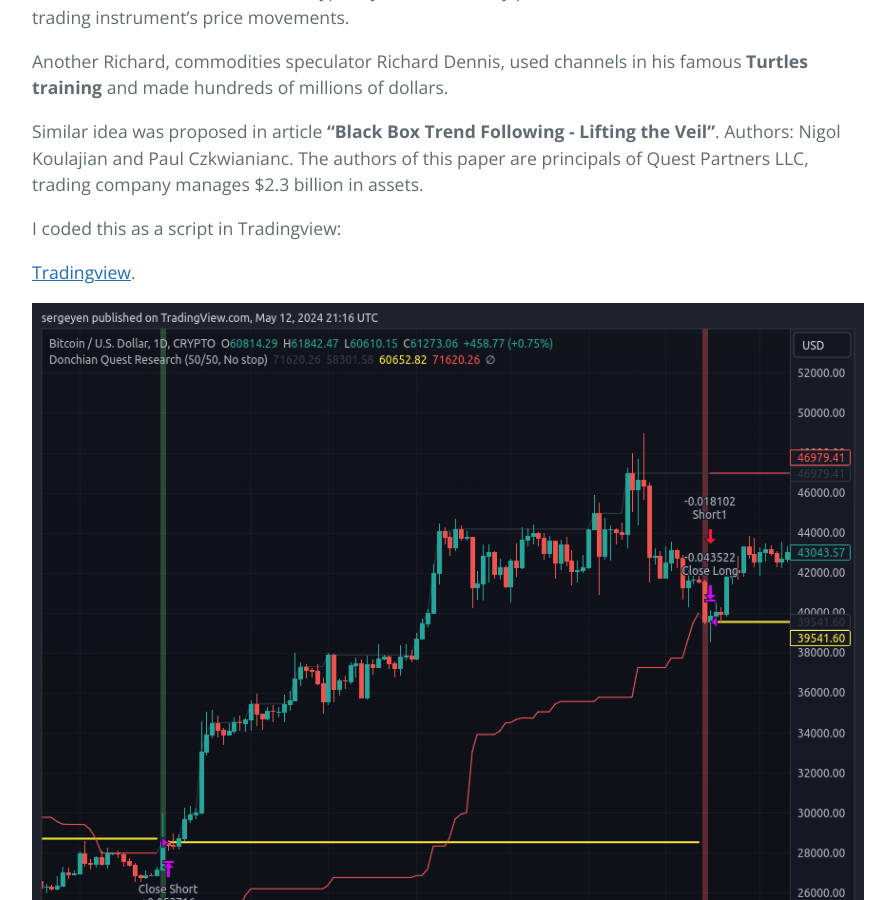
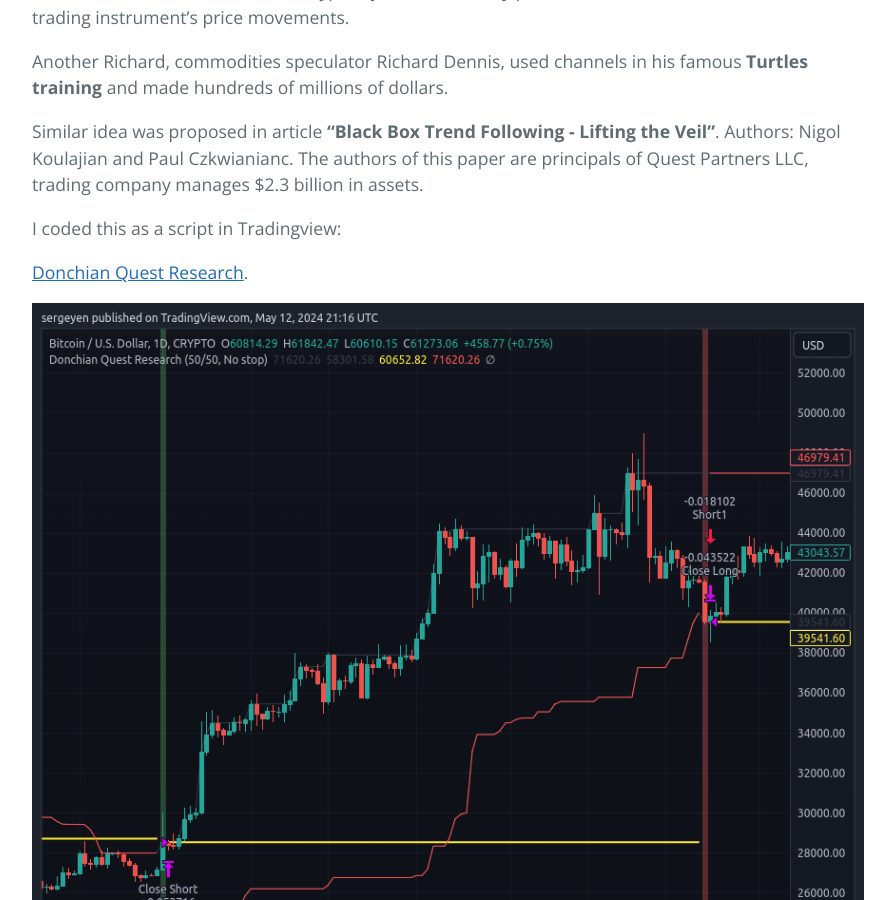
Before and after one commit to sergeyen7/sergeyen7.github.io, a Jekyll site: the page built from index.md, in a window 1280 px wide and 900 px high, scrolled down 1754 px. Shown: the whole window, without its empty margins (192-1087 px from the left). Built offline with Jekyll 4.4.1, drawn with Linux system fonts in a browser that asks for light colours; nearby versions of some CDN libraries.

Commit message:
Update index.md

```diff
--- a/index.md
+++ b/index.md
@@ -61,7 +61,7 @@ Similar idea was proposed in article **“Black Box Trend Following - Lifting th
 
 I coded this as a script in Tradingview:
 
-[Tradingview](https://www.tradingview.com/script/YPQwKNF8-Donchian-Quest-Research/).
+[Donchian Quest Research](https://www.tradingview.com/script/YPQwKNF8-Donchian-Quest-Research/).
 
 ![Script on Tradingview](/images/script.png)
 
```
